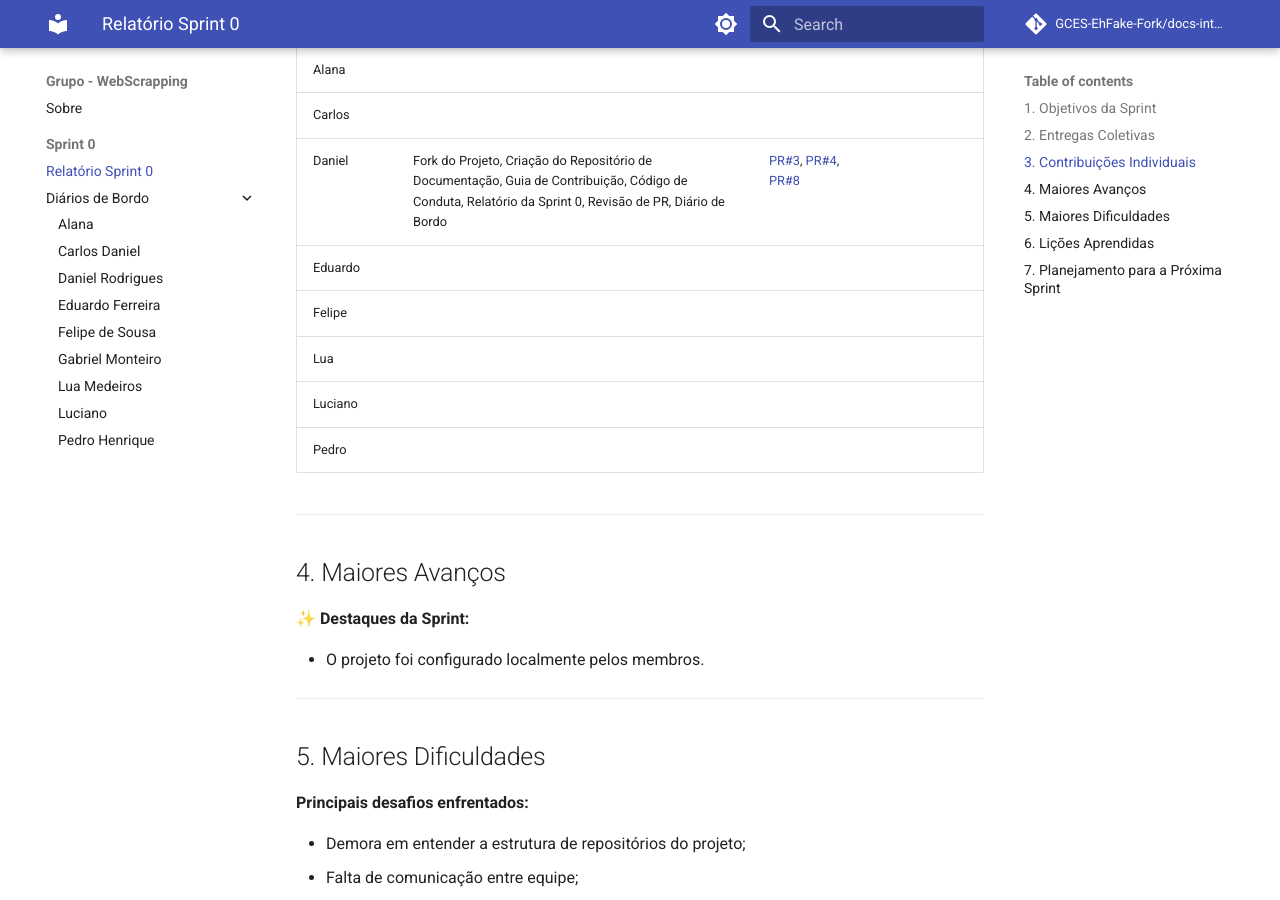
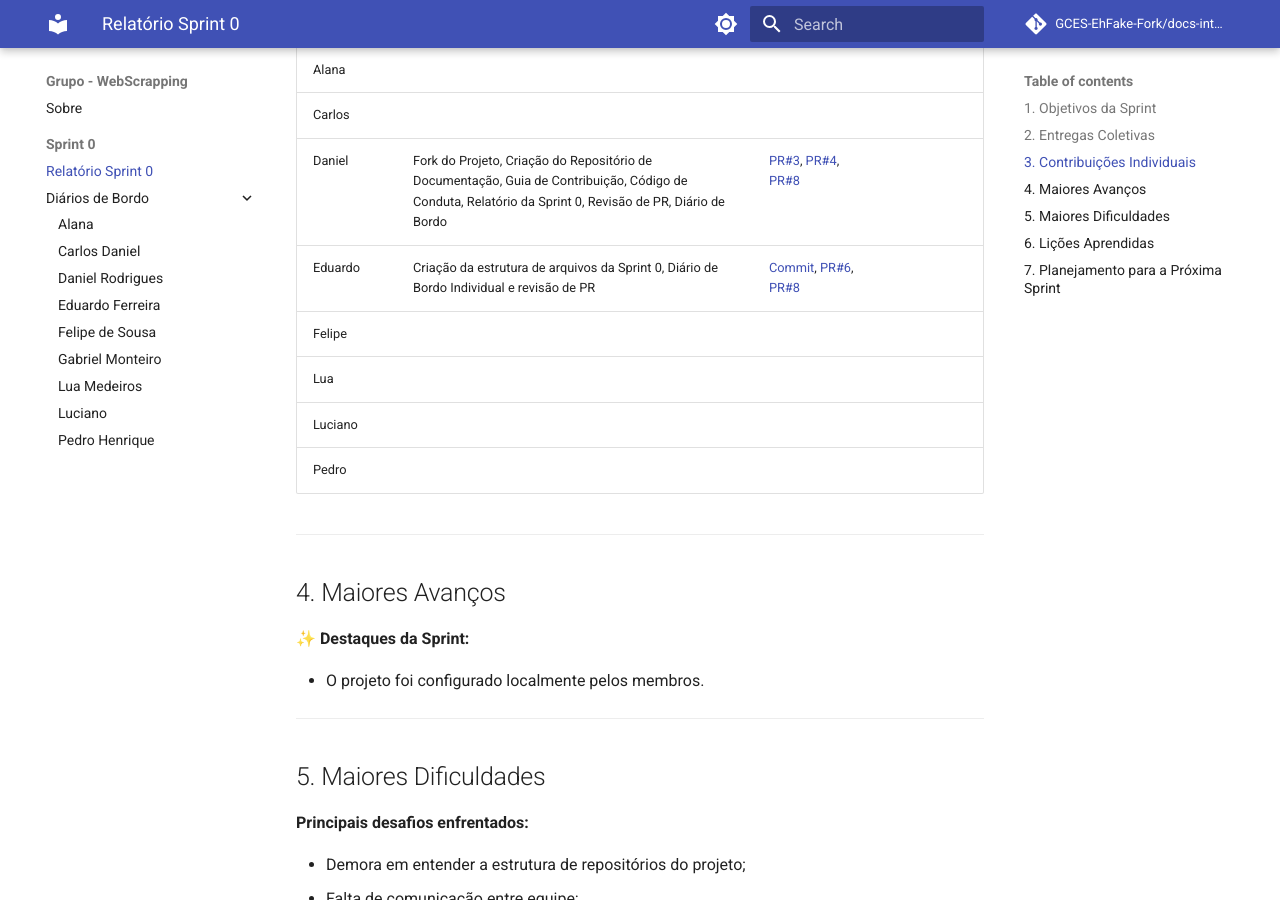
Before and after one commit to GCES-EhFake-Fork/docs-interno, an MkDocs documentation site: the page built from docs/grupo-webscrapping/sprint0/relatorioSprint0.md, in a window 1280 px wide and 900 px high, scrolled down 1228 px. Built offline with MkDocs 1.6.1 and Material for MkDocs 9.7.7, drawn with Linux system fonts in a browser that asks for light colours; comment, search, counter and statistics services are not loaded.

Commit message:
(docs): Contribuição no relatório Sprint 0

```diff
--- a/docs/grupo-webscrapping/sprint0/relatorioSprint0.md
+++ b/docs/grupo-webscrapping/sprint0/relatorioSprint0.md
@@ -40,7 +40,7 @@
 | Alana      |                                           |                           |             |
 | Carlos     |                                           |                           |             |
 | Daniel     | Fork do Projeto, Criação do Repositório de Documentação, Guia de Contribuição, Código de Conduta, Relatório da Sprint 0, Revisão de PR, Diário de Bordo             | [PR#3](https://github.com/GCES-EhFake-Fork/docs-interno/pull/3), [PR#4](https://github.com/GCES-EhFake-Fork/docs-interno/pull/4), [PR#8](https://github.com/GCES-EhFake-Fork/docs-interno/pull/8)                                     |                                         |
-| Eduardo    |                                           |                           |             |
+| Eduardo    | Criação da estrutura de arquivos da Sprint 0, Diário de Bordo Individual e revisão de PR                      |     [Commit](https://github.com/GCES-EhFake-Fork/docs-interno/commit/fb46aa7414b99f0c8a4d898c421a7d6fa4c62cd0), [PR#6](https://github.com/GCES-EhFake-Fork/docs-interno/pull/6), [PR#8](https://github.com/GCES-EhFake-Fork/docs-interno/pull/8)                 |             |
 | Felipe     |                                           |                           |             |
 | Lua        |                                           |                           |             |
 | Luciano    |                                           |                           |             |
```
